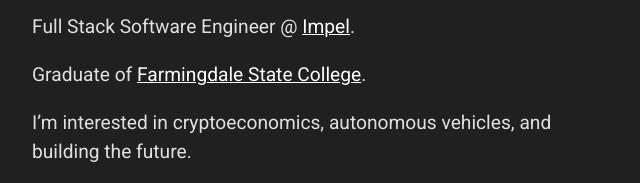
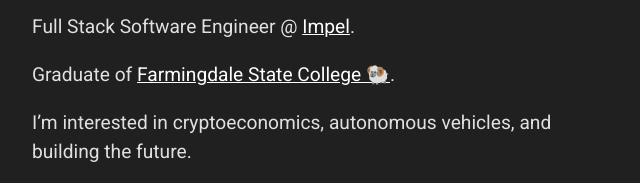
Before and after one commit to soundestmammal/personal-portfolio, a Gatsby site in the folder client/: page / in a window 1280 px wide. Shown: the part 185-368 px from the top of the page, 183-823 px from the left. Built offline with nearby package versions, Linux system fonts and the light colour scheme; Gatsby itself is replaced by a stand-in of ours.

Commit message:
add emoji

```diff
--- a/client/src/components/spotlight.js
+++ b/client/src/components/spotlight.js
@@ -100,7 +100,7 @@
                     </SpotlightIntroWrapper>
                 </SpotlightMe>
                 <SpotlightIntro>Full Stack Software Engineer @ <a href="http://www.impel.io" style={{ color: 'white' }}>Impel</a>.</SpotlightIntro>
-                <SpotlightIntro>Graduate of <a href="http://www.farmingdale.edu" style={{ color: 'white' }}>Farmingdale State College</a>.</SpotlightIntro>
+                <SpotlightIntro>Graduate of <a href="http://www.farmingdale.edu" style={{ color: 'white' }}>Farmingdale State College 🐏</a>.</SpotlightIntro>
                 <SpotlightIntro>I’m interested in cryptoeconomics, autonomous vehicles, and building the future.</SpotlightIntro>
                 <SpotlightIntro>I love meeting new people <a style={{ color: 'white' }} href="mailto:robertchecco.code@gmail.com">let's chat!</a> 👋.</SpotlightIntro>
                 <SpotlightIconRow>
```
